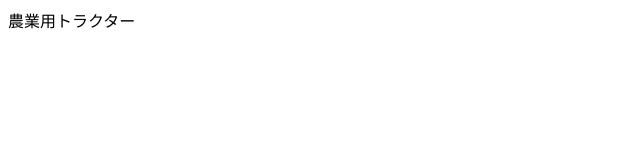
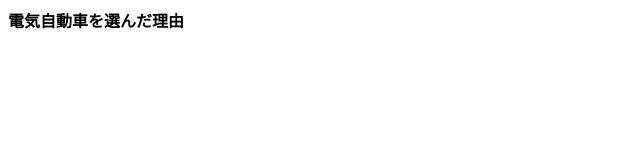
Before and after one commit to 1240038okada/1240038okada.github.io, a plain HTML site: page cl2020.html in a window 1280 px wide. Shown: the whole page, without its empty margins (0-640 px from the left). Drawn offline with Linux system fonts and the light colour scheme.

Commit message:
Update cl2020.html

```diff
--- a/cl2020.html
+++ b/cl2020.html
@@ -1,2 +1,6 @@
 <HTML>
-  <HEAD>農業用トラクター</HEAD>
+  <HEAD>
+    <TITLE>電気自動車について</TITLE>
+    </HEAD>
+  <BODY>
+    <b>電気自動車を選んだ理由</b2>
```
